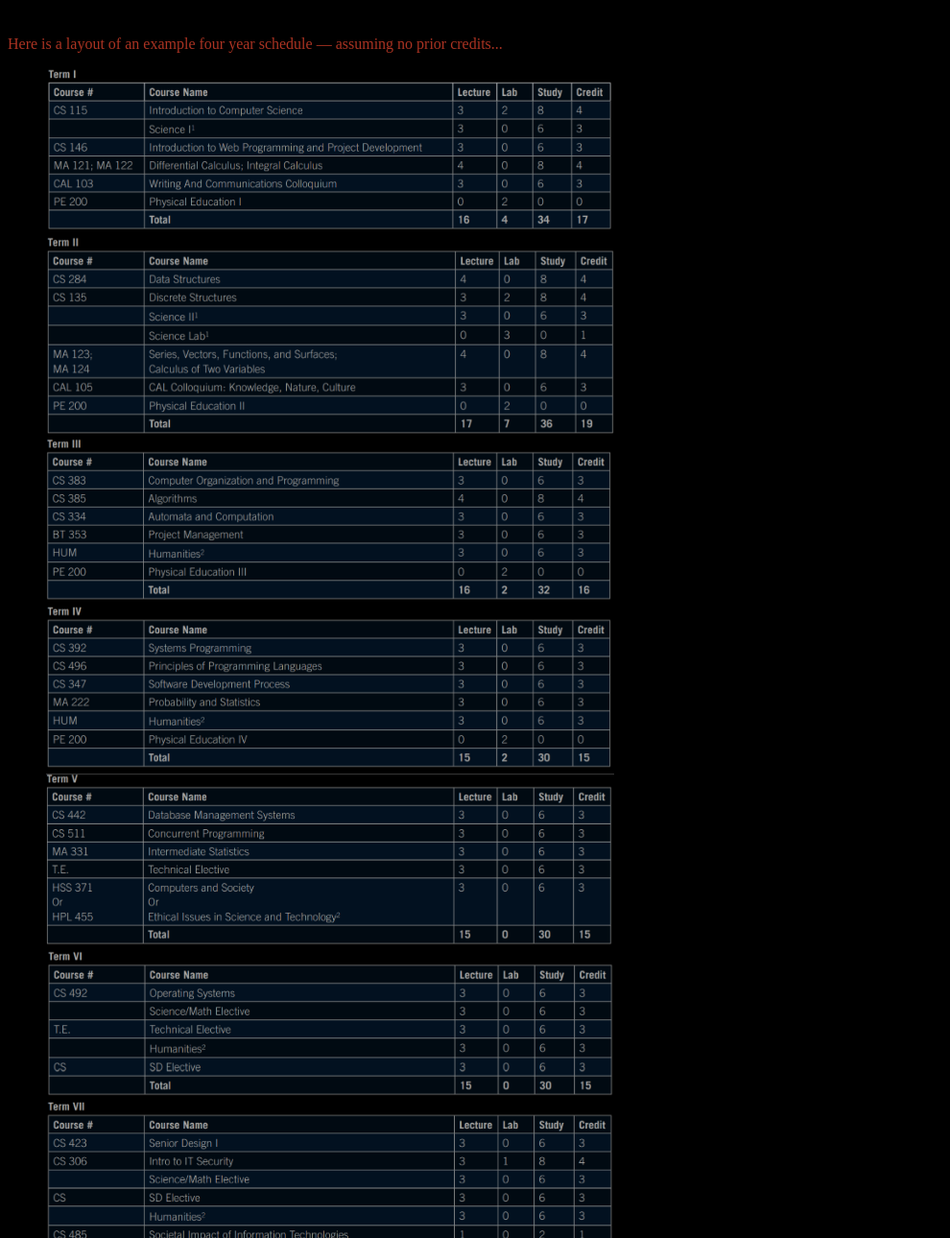
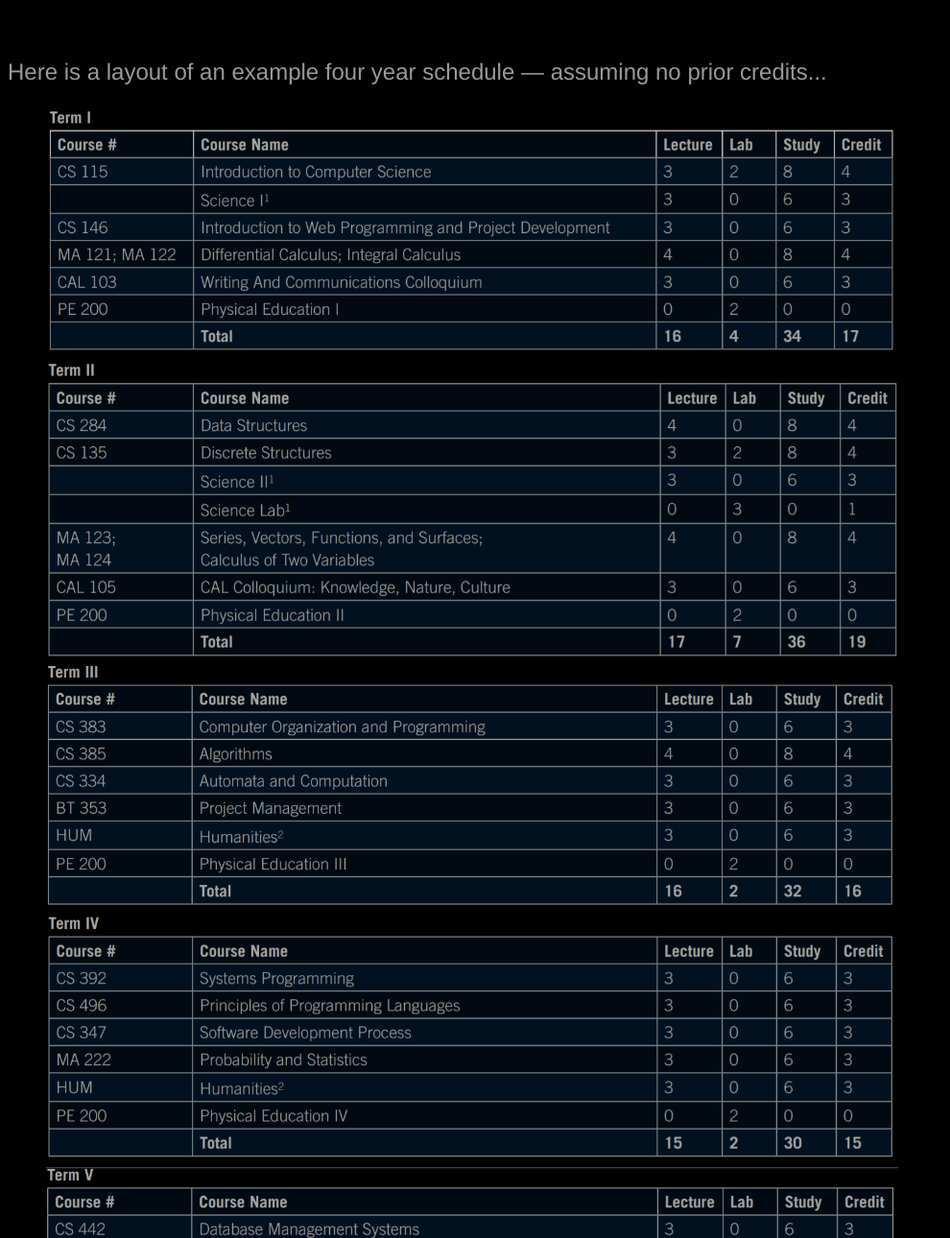
Before and after one commit to mpolimen/Degree-Pathfinder, a plain HTML site: page examples.html in a window 1280 px wide. Shown: the part 111-1401 px from the top of the page at 96% size, without its empty margins (0-990 px from the left). Drawn offline with Linux system fonts and the light colour scheme.

Commit message:
Changes to font

```diff
--- a/examples.html
+++ b/examples.html
@@ -19,14 +19,14 @@
     </article>
 
     <figure>
-        <img src="images/Term1.PNG" width="50%">
-        <img src="images/Term2.PNG" width="50%">
-        <img src="images/Term3.PNG" width="50%">
-        <img src="images/Term4.PNG" width="50%">
-        <img src="images/Term5.PNG" width="50%">
-        <img src="images/Term6.PNG" width="50%">
-        <img src="images/Term7.PNG" width="50%">
-        <img src="images/Term8.PNG" width="50%">
+        <img src="images/Term1.PNG" width="75%">
+        <img src="images/Term2.PNG" width="75%">
+        <img src="images/Term3.PNG" width="75%">
+        <img src="images/Term4.PNG" width="75%">
+        <img src="images/Term5.PNG" width="75%">
+        <img src="images/Term6.PNG" width="75%">
+        <img src="images/Term7.PNG" width="75%">
+        <img src="images/Term8.PNG" width="75%">
     </figure>
     </body>
 </html>
--- a/styles.css
+++ b/styles.css
@@ -1,10 +1,16 @@
 *{
     background-color: black;
     color: #A32;
+    font-family: 'Franklin Gothic Medium', 'Arial Narrow', Arial, sans-serif;
+    font-size: 18pt;
+}
+
+p{
+    color: #9A989A;
 }
 
 a{
-    color: #9A989A;
+    color: #A32638;
 }
 
 summary{
```
